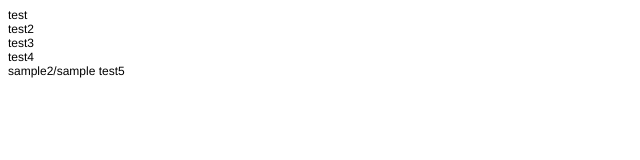
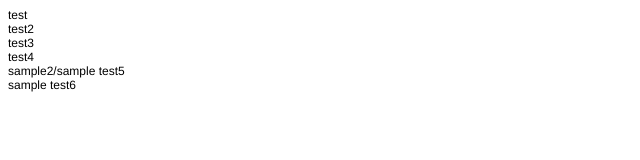
Before and after one commit to rltk/sample, a plain HTML site: page index.html in a window 1280 px wide. Shown: the full height of the page, 0-640 px from the left. Drawn offline with Linux system fonts and the light colour scheme.

Commit message:
M index.html test6

```diff
--- a/index.html
+++ b/index.html
@@ -16,5 +16,6 @@
 <p class="p1">test3</p>
 <p class="p1">test4</p>
 <p class="p1">sample2/sample test5</p>
+<p class="p1">sample test6</p>
 </body>
 </html>
```
